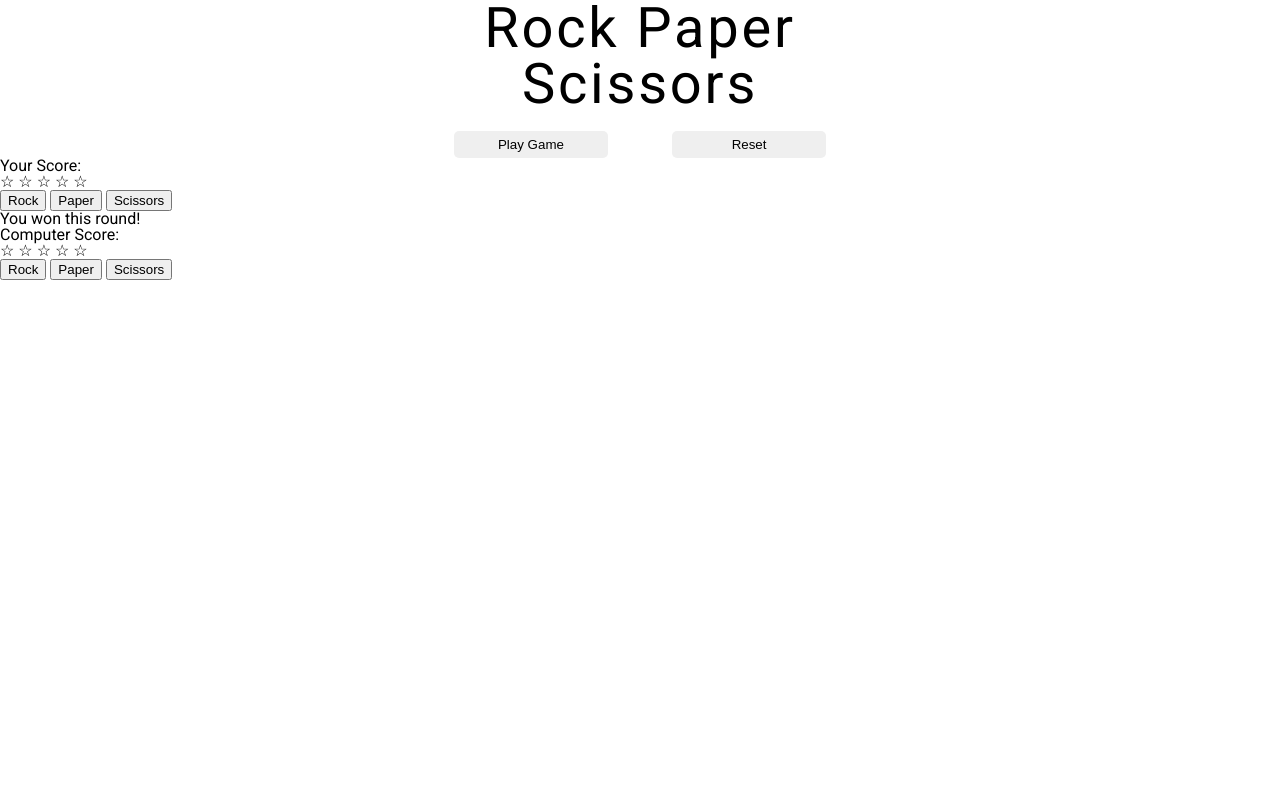
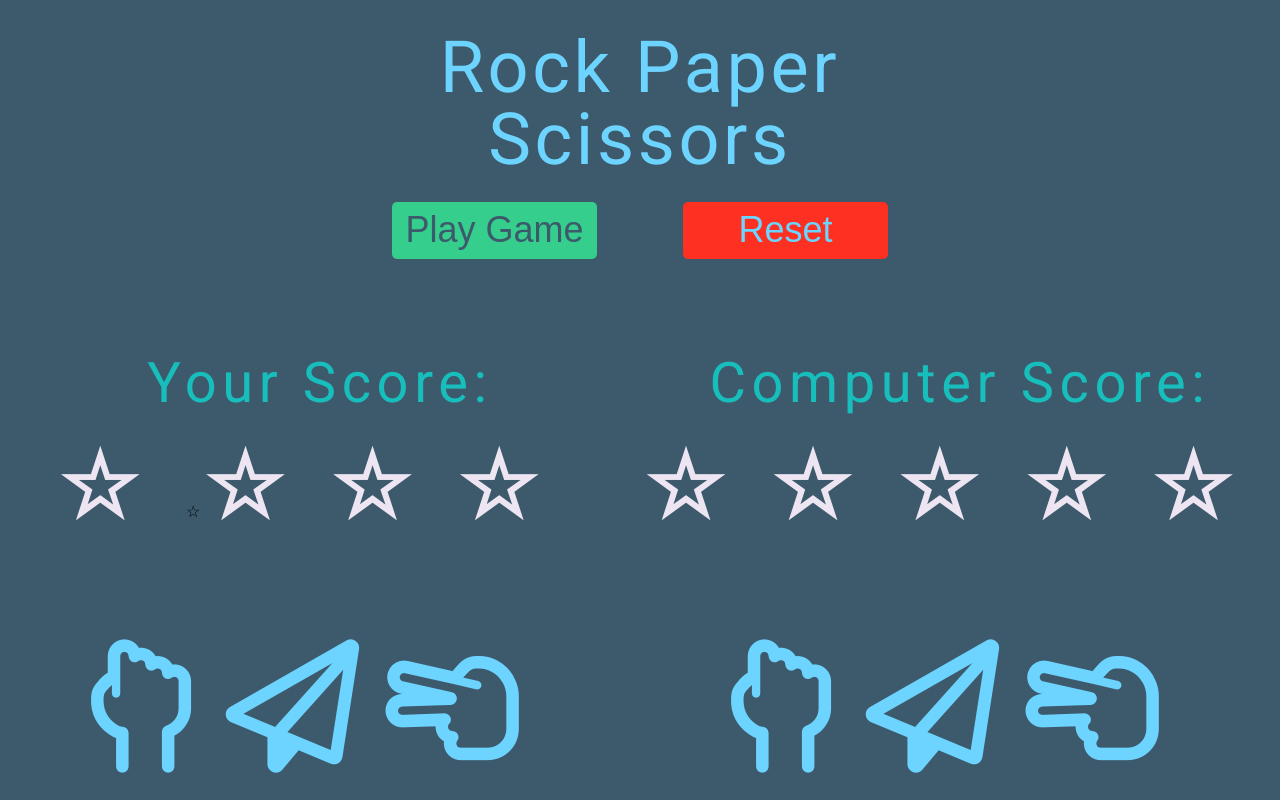
Before and after one commit to jacobbarnette/rockPaperScissors, a plain HTML site: page index.html in a window 1280 px wide. Drawn offline with Linux system fonts and the light colour scheme.

Commit message:
rough draft styling

```diff
--- a/assets/css/styles.css
+++ b/assets/css/styles.css
@@ -1,14 +1,20 @@
+:root {
+    --primary: #3D5A6C;
+    --textColor: #6CD4FF;
+
+}
 html {
     font-family: 'Roboto', sans-serif;
+    background: var(--primary);
 }
-
 
 #titleSection {
     text-align: center;
-    font-size: 3.5em;
+    font-size: 4.5em;
     letter-spacing: 0.05em;
-    width: 30%;
-    margin: 0 auto;
+    width: 40%;
+    margin: 2.5% auto;
+    color: var(--textColor);
 }
 
 #btnContainer {
@@ -26,10 +32,84 @@ html {
 
 #playBtn {
     margin-left: 1.6%;
-
+    background: #35CE8D;
+    color: var(--primary);
+    font-size: 0.5em;
 }
 
 #resetBtn {
     margin-right: 1.6%;
+    background: #FD3021;
+    font-size: 0.5em;
+    color: var(--textColor);
+}
 
+#gameContainer {
+    width: 100%;
+    margin-top: 7.5%;
+    display: flex;
+    justify-content: space-between;
 }
+
+.gamePlayArea {
+    display: flex;
+    flex-flow: column;
+    width: 100%;
+}
+
+.score {
+    font-size: 3.5em;
+    text-align: center;
+    letter-spacing: 0.1em;
+    color: #17BEBB;
+}
+
+#playerScoreArea {
+    margin: 0 auto;
+    padding: 5% 0;
+}
+
+#computerScoreArea {
+    margin: 0 auto;
+    padding: 5% 0;
+}
+
+.stars {
+    font-size: 5.5em;
+    letter-spacing: 0.5em;
+    font-weight: bold;
+    margin-top: 15%;
+    color: #EDE6F2;
+}
+
+.gameBtnContainer {
+    display: flex;
+    justify-content: space-between;
+    width: 70%;
+    margin-left: 12%;
+}
+
+.gameBtn {
+    border: none;
+    background: none;
+    margin-top: 17%;
+}
+
+button:hover{
+    cursor: pointer;
+}
+
+i {
+    font-size: 10em;
+    color: var(--textColor);
+}
+
+.gameStatus {
+    text-align: center;
+    margin-top: 2.5%;
+    font-size: 3em;
+}
+
+.noDisplay {
+    display: none;
+}
--- a/index.html
+++ b/index.html
@@ -7,6 +7,7 @@
     <!-- css reset -->
     <link rel="stylesheet" href="/assets/css/reset.css" type="text/css" >
     <!-- my css -->
+    <script src="https://kit.fontawesome.com/d56d746569.js" crossorigin="anonymous"></script>
     <link href="https://fonts.googleapis.com/css2?family=Roboto:ital,wght@0,400;1,700&display=swap" rel="stylesheet">
     <link rel="stylesheet" href="/assets/css/styles.css" type="text/css">
     <title>Rock Paper Scissors</title>
@@ -19,36 +20,39 @@
             <button id="resetBtn">Reset</button>
         </div>
     </header>
-    <div id="playerArea">
-        <h2 id="playerScore">Your Score:</h2>
-        <div id="playerScoreArea">
-            <span>&#9734;</span>
-            <span>&#9734;</span>
-            <span>&#9734;</span>
-            <span>&#9734;</span>
-            <span>&#9734;</span>
+    <div id="gameContainer">
+        <div id="playerArea" class="gamePlayArea">
+            <h2 id="playerScore" class="score">Your Score:</h2>
+            <div id="playerScoreArea">
+                <span class="stars hasScored">&#9734;</span>
+                <span class="star hasScoreds">&#9734;</span>
+                <span class="stars hasScored">&#9734;</span>
+                <span class="stars hasScored">&#9734;</span>
+                <span class="stars hasScored">&#9734;</span>
+            </div>
+            <div id="playerBtns" class="gameBtnContainer">
+                <button id="playerRock" class="gameBtn rock"><i class="far fa-hand-rock"></i></button>
+                <button id="playerPaper" class="gameBtn paper"><i class="far fa-paper-plane"></i></button>
+                <button id="playerScissors" class="gameBtn scissors"><i class="far fa-hand-scissors"></i></button>
+            </div>
+            <p class="gameStatus noDisplay">You won this round!</p>
         </div>
-        <div id="playerBtns">
-            <button id="playerRock" class="rock">Rock</button>
-            <button id="playerPaper" class="paper">Paper</button>
-            <button id="playerScissors" class="scissors">Scissors</button>
+    <div id="computerArea" class="gamePlayArea">
+        <h2 id="computerScore" class="score">Computer Score:</h2>
+        <div id="computerScoreArea">
+            <span class="stars hasScored">&#9734;</span>
+            <span class="stars hasScored">&#9734;</span>
+            <span class="stars hasScored">&#9734;</span>
+            <span class="stars hasScored">&#9734;</span>
+            <span class="stars hasScored">&#9734;</span>
         </div>
-        <p id="lastRoundMessage">You won this round!</p>
+        <div id="computerBtns" class="gameBtnContainer">
+            <button id="computerRock" class="gameBtn rock"><i class="far fa-hand-rock"></i></button>
+            <button id="computerPaper" class="gameBtn paper"><i class="far fa-paper-plane"></i></button>
+            <button id="computerScissors" class="gameBtn scissors"><i class="far fa-hand-scissors"></i></button>
+        </div>
+        <p class="gameStatus noDisplay">You won this round!</p>
     </div>
-   <div id="computerArea">
-       <h2 id="computerScore">Computer Score:</h2>
-       <div id="computerScoreArea">
-            <span>&#9734;</span>
-            <span>&#9734;</span>
-            <span>&#9734;</span>
-            <span>&#9734;</span>
-            <span>&#9734;</span>
-       </div>
-       <div id="computerBtns">
-           <button id="computerRock" class="rock">Rock</button>
-           <button id="computerPaper" class="paper">Paper</button>
-           <button id="computerScissors" class="scissors">Scissors</button>
-       </div>
    </div>
     <script src="/assets/js/script.js"></script>
 </body>
```
Also changed, not shown: assets/imgs/paper.jpeg (added), assets/imgs/rock.png (added), assets/imgs/scissors.jpg (added).
